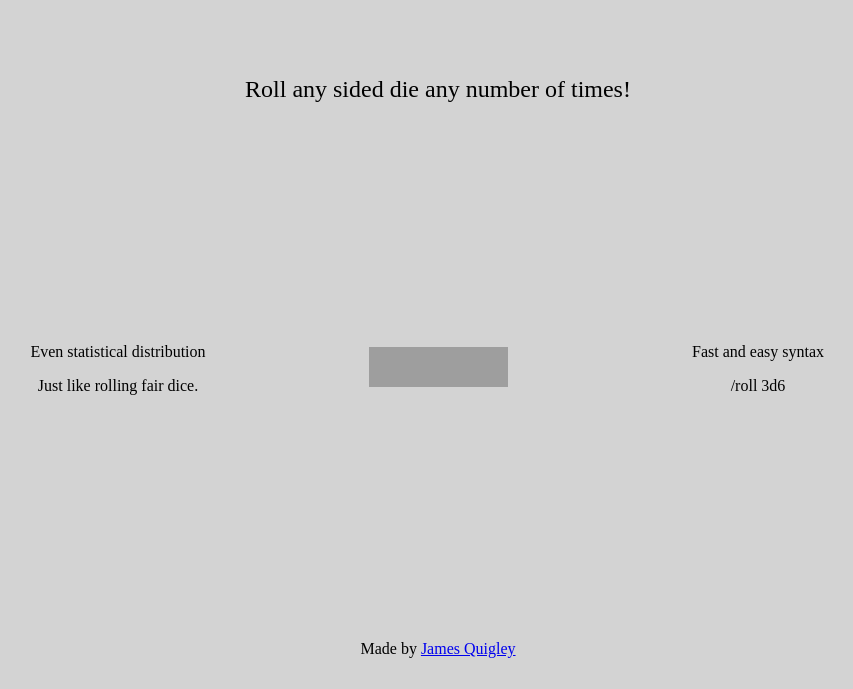
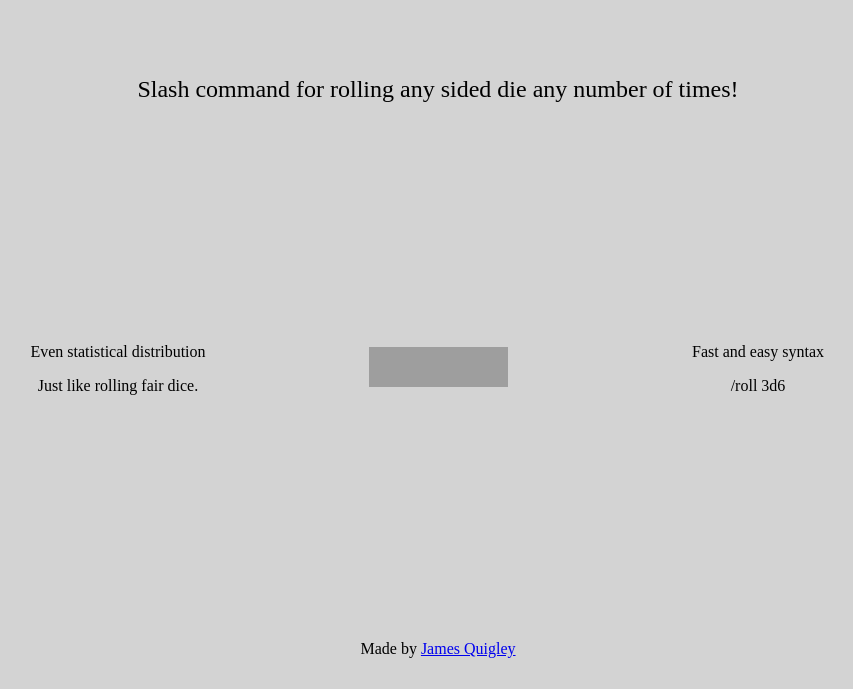
Before and after one commit to James-Quigley/Slack-Dice-Roller, a website: page index.html in a window 1280 px wide. Shown: the part 111-800 px from the top of the page, without its empty margins (202-1055 px from the left). Drawn offline with Linux system fonts and the light colour scheme; grey boxes are pictures that could not be loaded.

Commit message:
Add that the app is a slash command to the index.html

```diff
--- a/index.html
+++ b/index.html
@@ -62,7 +62,7 @@
 <body>
   <div id="grid">
       <h1>D&D Dice Roller for Slack</h1>
-      <h2>Roll any sided die any number of times!</h2>
+      <h2>Slash command for rolling any sided die any number of times!</h2>
       <div id="feature1">
         <p>Even statistical distribution</p>
         <p>Just like rolling fair dice.</p>
```
